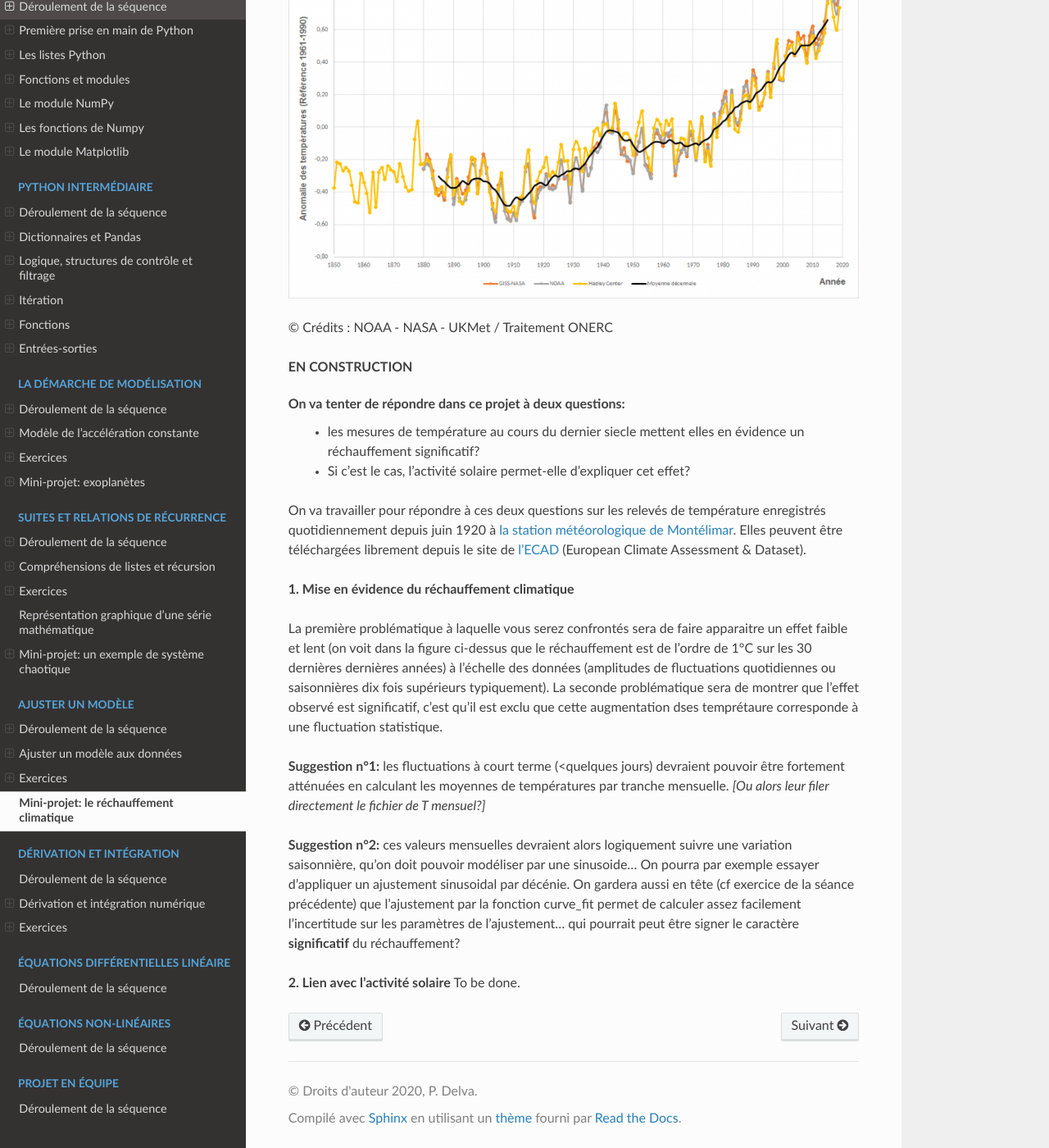
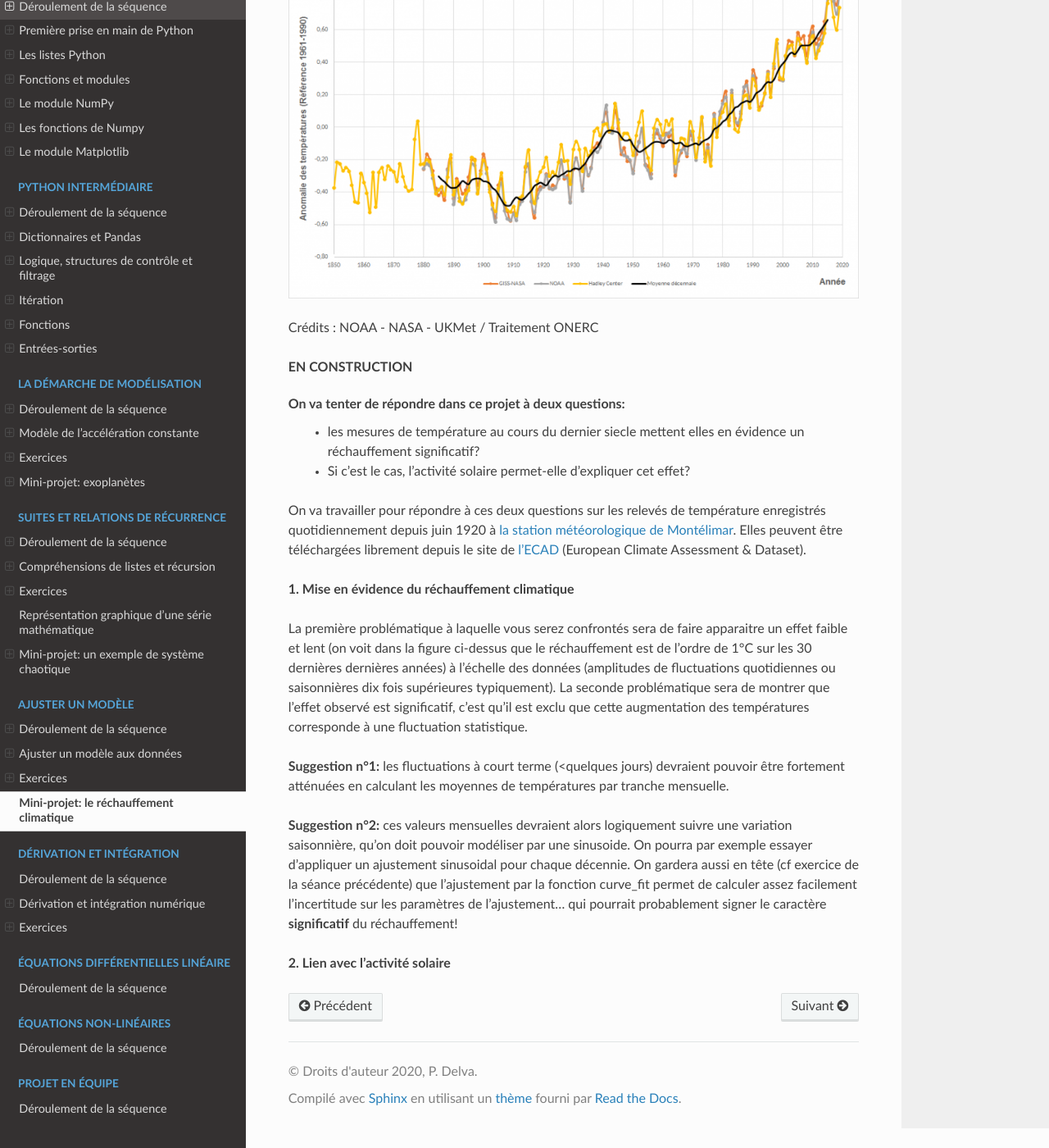
Before and after one commit to phys-mod/site, a Sphinx documentation site: the page built from source/sequences/05-ajustement-modele/rechauffement_climatique.rst, in a window 1280 px wide and 1400 px high, scrolled down 248 px. Shown: the whole window at 82% size. Built offline with Sphinx 7.4.7 and the Read the Docs theme 2.0.0, drawn with Linux system fonts in a browser that asks for light colours.

Commit message:
Update rechauffement_climatique.rst
Typos corrigées

```diff
--- a/source/sequences/05-ajustement-modele/rechauffement_climatique.rst
+++ b/source/sequences/05-ajustement-modele/rechauffement_climatique.rst
@@ -17,14 +17,14 @@ On va travailler pour répondre à ces deux questions sur les relevés de tempé
 
 **1. Mise en évidence du réchauffement climatique**
 
-La première problématique à laquelle vous serez confrontés sera de faire apparaitre un effet faible et lent (on voit dans la figure ci-dessus que le réchauffement est de l'ordre de 1°C sur les 30 dernières dernières années) à l'échelle des données (amplitudes de fluctuations quotidiennes ou saisonnières dix fois supérieurs typiquement).
-La seconde problématique sera de montrer que l'effet observé est significatif, c'est qu'il est exclu que cette augmentation dses temprétaure corresponde à une fluctuation statistique.
+La première problématique à laquelle vous serez confrontés sera de faire apparaitre un effet faible et lent (on voit dans la figure ci-dessus que le réchauffement est de l'ordre de 1°C sur les 30 dernières dernières années) à l'échelle des données (amplitudes de fluctuations quotidiennes ou saisonnières dix fois supérieures typiquement).
+La seconde problématique sera de montrer que l'effet observé est significatif, c'est qu'il est exclu que cette augmentation des températures corresponde à une fluctuation statistique.
 
-**Suggestion n°1:** les fluctuations à court terme (<quelques jours) devraient pouvoir être fortement atténuées en calculant les moyennes de températures par tranche mensuelle. *[Ou alors leur filer directement le fichier de T mensuel?]*
+**Suggestion n°1:** les fluctuations à court terme (<quelques jours) devraient pouvoir être fortement atténuées en calculant les moyennes de températures par tranche mensuelle.
 
-**Suggestion n°2:** ces valeurs mensuelles devraient alors logiquement suivre une variation saisonnière, qu'on doit pouvoir modéliser par une sinusoide... On pourra par exemple essayer d'appliquer un ajustement sinusoidal par décénie. On gardera aussi en tête (cf exercice de la séance précédente) que l'ajustement par la fonction curve_fit permet de calculer assez facilement l'incertitude sur les paramètres de l'ajustement... qui pourrait peut être signer le caractère **significatif** du réchauffement?
+**Suggestion n°2:** ces valeurs mensuelles devraient alors logiquement suivre une variation saisonnière, qu'on doit pouvoir modéliser par une sinusoide. On pourra par exemple essayer d'appliquer un ajustement sinusoidal pour chaque décennie. On gardera aussi en tête (cf exercice de la séance précédente) que l'ajustement par la fonction curve_fit permet de calculer assez facilement l'incertitude sur les paramètres de l'ajustement... qui pourrait probablement signer le caractère **significatif** du réchauffement!
 
 **2. Lien avec l'activité solaire**
-To be done.
+
 
 .. |copy|   unicode:: U+000A9 .. COPYRIGHT SIGN
```
Also changed, not shown: other parts of source/sequences/05-ajustement-modele/rechauffement_climatique.rst (+1 -1 lines).
